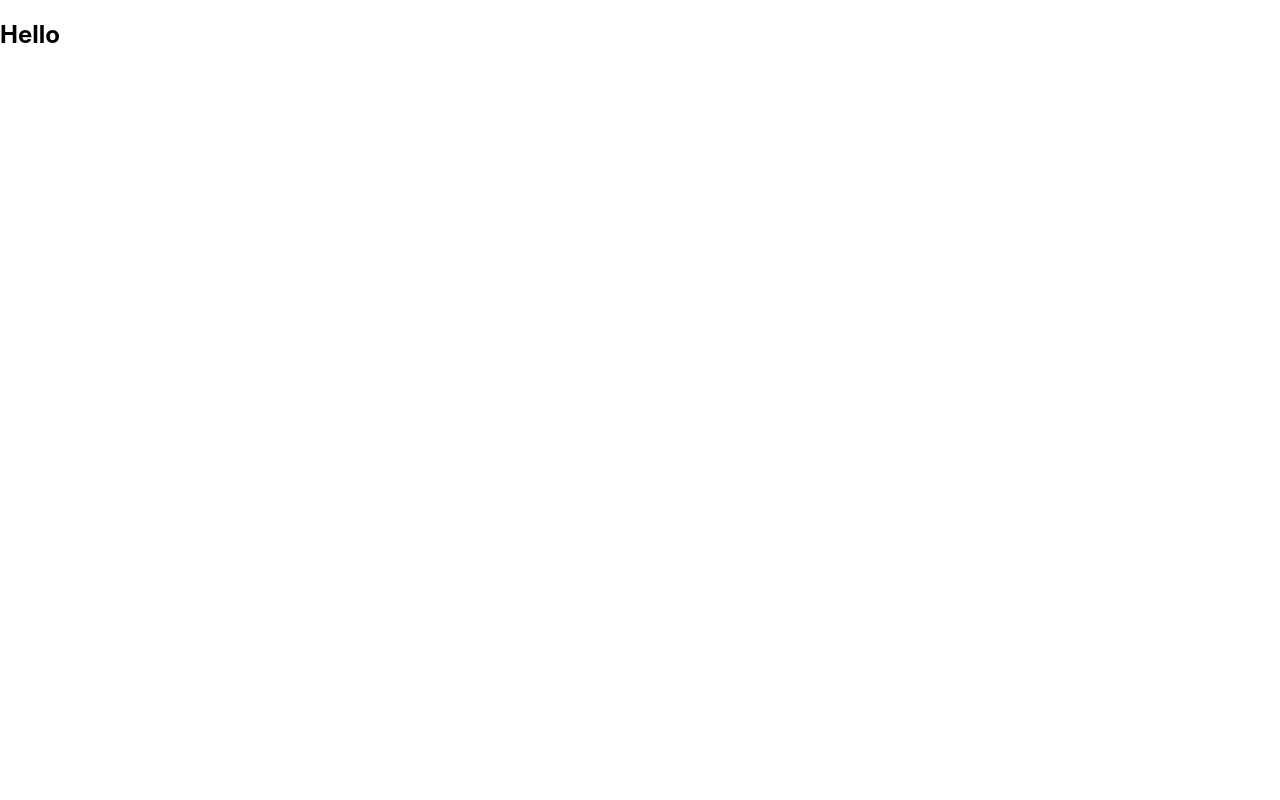
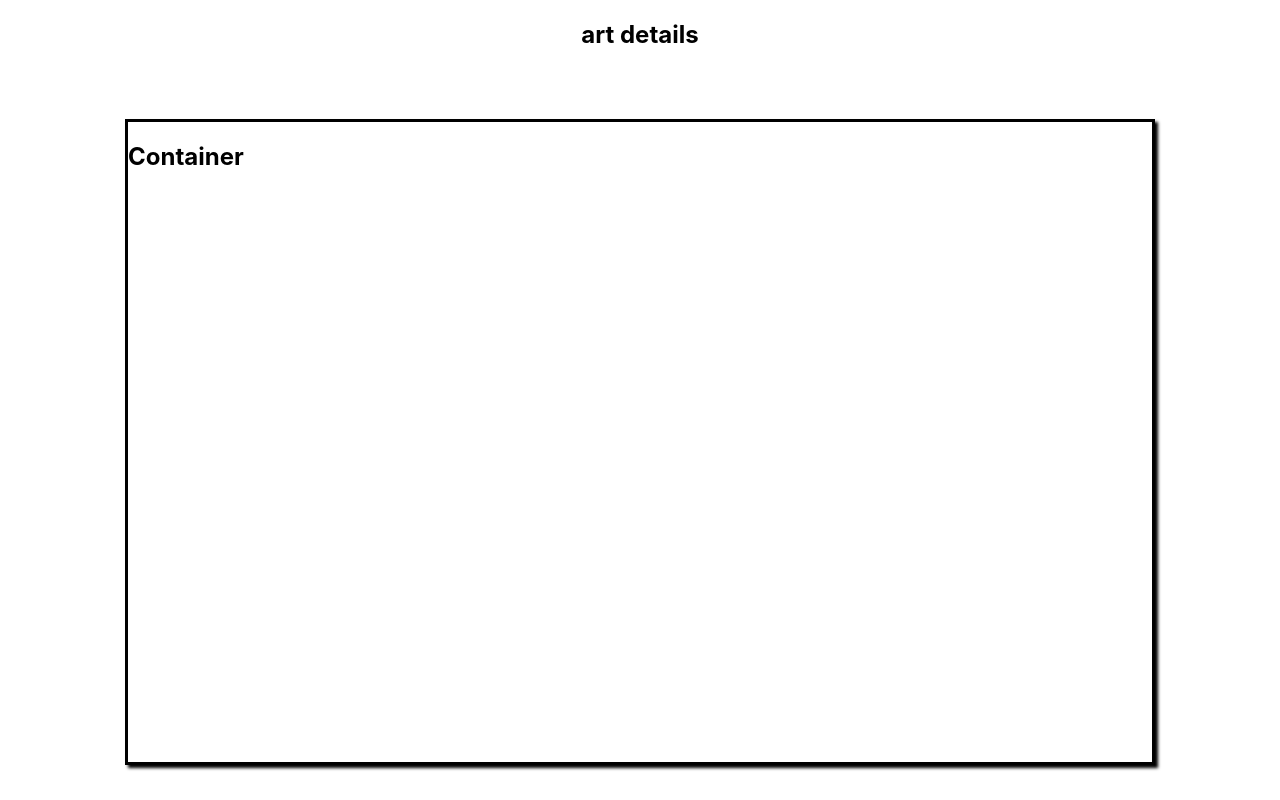
Before and after one commit to JPierce28/hackathon, a React (Create React App) app: page /1 in a window 1280 px wide. Built offline with nearby package versions, Linux system fonts and the light colour scheme; the HTML template or start-up script is replaced by a standard one.

Commit message:
Add containter for details

```diff
--- a/src/components/Details/Details.css
+++ b/src/components/Details/Details.css
@@ -0,0 +1,15 @@
+.details-page {
+  display: flex;
+  flex-direction: column;
+  align-items: center;
+  height: 100vh;
+  width: 100vw;
+}
+
+.details-container {
+  margin-top: 50px;
+  height: 80%;
+  width: 80%;
+  border: solid 3px black;
+  box-shadow: 3px 3px 3px black;
+}
--- a/src/components/Details/Details.js
+++ b/src/components/Details/Details.js
@@ -1,13 +1,23 @@
 import React from 'react'
 import './Details.css'
 import { useParams } from 'react-router-dom'
+import imageObjects from '../../mockData'
 
 const Details = () => {
   const { id } = useParams()
 
+  const currentImage = imageObjects.filter(image => {
+    return image.id == id
+  })
+
   return (
     <section className='details-page'>
-      <h1>Hello</h1>
+      <header className='details-header'>
+        <h1>art details</h1>
+      </header>
+      <div className='details-container'>
+        <h1>Container</h1>
+      </div>
     </section>
   )
 }
--- a/src/mockData.js
+++ b/src/mockData.js
@@ -2,32 +2,68 @@ const imageObjects = [
   {
     id: 1,
     image: '../images/alley.jpg',
-    artist: 'James Garman'
+    artist: 'James Garman',
+    location: 'Address Here',
+    socialMedia: {
+      artistWebsite: 'link',
+      instagram: 'link',
+      twitter: 'link',
+    }
   },
   {
     id: 2,
     image: '../images/banksy.jpg',
-    artist: 'Robinson Greig'
+    artist: 'Robinson Greig',
+    location: 'Address Here',
+    socialMedia: {
+      artistWebsite: 'link',
+      instagram: 'link',
+      twitter: 'link',
+    }
   },
   {
     id: 3,
     image: '../images/books.jpg',
-    artist: 'Kyle Glenn'
+    artist: 'Kyle Glenn',
+    location: 'Address Here',
+    socialMedia: {
+      artistWebsite: 'link',
+      instagram: 'link',
+      twitter: 'link',
+    }
   },
   {
     id: 4,
     image: '../images/einstein.jpg',
-    artist: 'Hannes Richter'
+    artist: 'Hannes Richter',
+    location: 'Address Here',
+    socialMedia: {
+      artistWebsite: 'link',
+      instagram: 'link',
+      twitter: 'link',
+    }
   },
   {
     id: 5,
     image: '../images/hallway.jpg',
-    artist: 'Hin Bong Yeung'
+    artist: 'Hin Bong Yeung',
+    location: 'Address Here',
+    socialMedia: {
+      artistWebsite: 'link',
+      instagram: 'link',
+      twitter: 'link',
+    }
   },
   {
     id: 6,
     image: '../images/stickers.jpg',
-    artist: 'Bruno Figueiredo'
+    artist: 'Bruno Figueiredo',
+    location: 'Address Here',
+    socialMedia: {
+      artistWebsite: 'link',
+      instagram: 'link',
+      twitter: 'link',
+    }
   }
 ]
 
```
